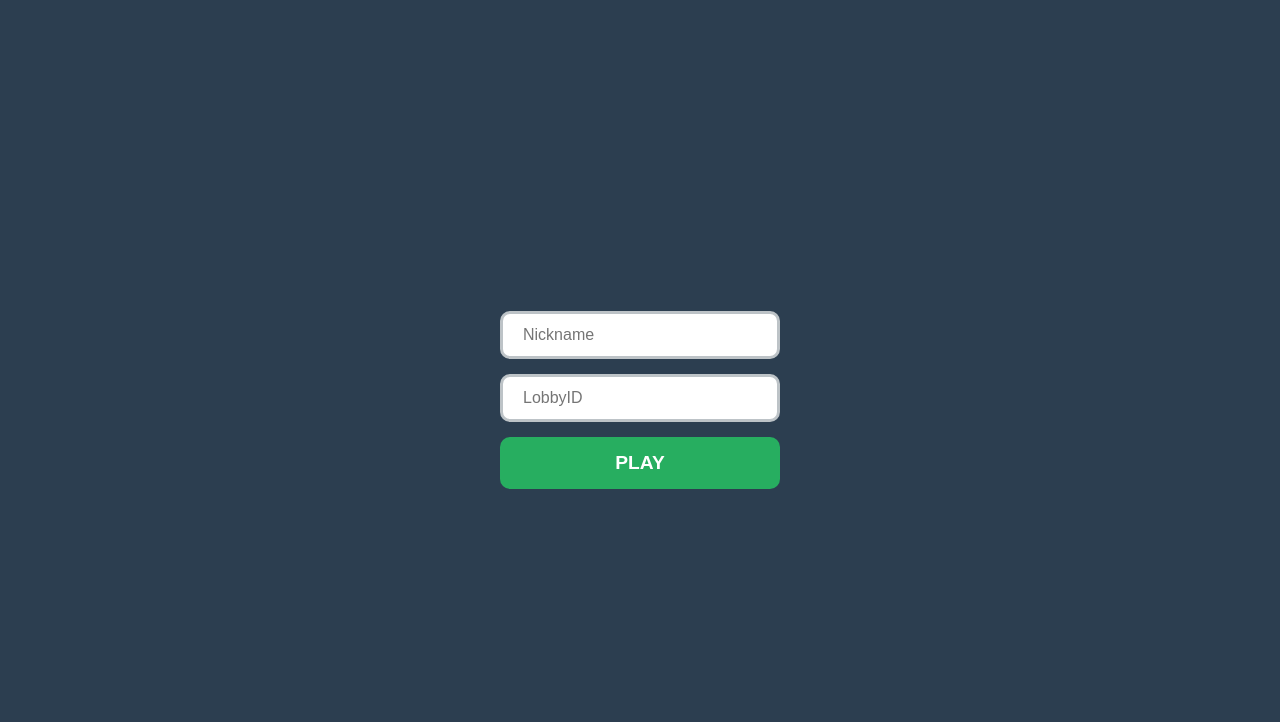
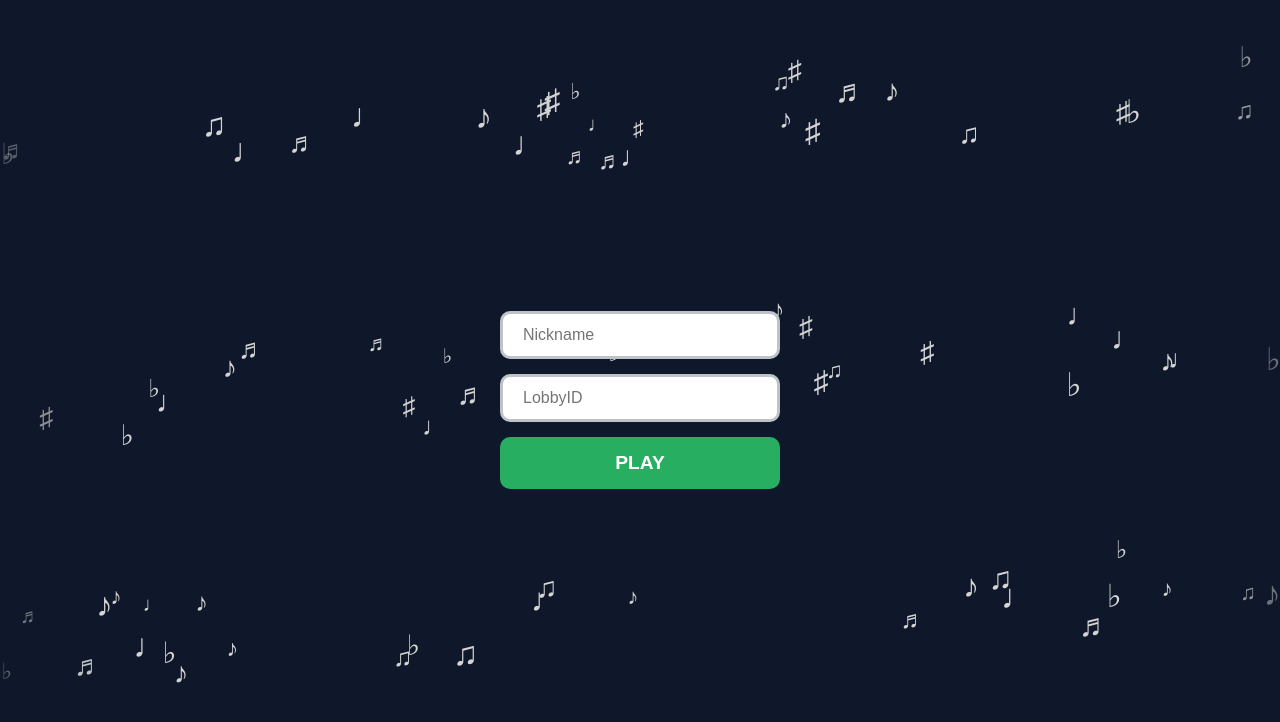
Before and after one commit to Loneox01/GarticTone, a React app in the folder Frontend/: page / in a window 1280 px wide. Shown: the top 722 px of the page. Built offline with nearby package versions, Linux system fonts and the light colour scheme; the HTML template or start-up script is replaced by a standard one.

Commit message:
drifting notes UI

```diff
--- /dev/null
+++ b/Frontend/src/components/DriftingNotes.tsx
@@ -0,0 +1,53 @@
+import { useMemo } from "react";
+import '../styles/DriftingNotes.css';
+
+
+const MusicBackground = () => {
+    const NUM_NOTES = 90;
+    const notes = ['♩', '♪', '♫', '♬', '♭', '♯'];
+
+    // initializes a steady stream of notes one time of length NUM_NOTES
+    const staticNotes = useMemo(() => {
+        const lanes = [
+            { min: 10, max: 20 }, // top Stream
+            { min: 40, max: 50 }, // middle Stream
+            { min: 70, max: 80 }  // bottom Stream
+        ];
+
+        return [...Array(NUM_NOTES)].map((_, i) => {
+            // pick a lane,
+            const lane = lanes[i % lanes.length];
+
+            return {
+                id: i,
+                symbol: notes[Math.floor(Math.random() * notes.length)],
+                top: Math.random() * (lane.max - lane.min) + lane.min,
+                delay: Math.random() * -15, // negative fills screen immediately
+                duration: Math.random() * 5 + 10, // optional override for random duration time
+                size: Math.random() * 15 + 20,
+                opacity: Math.random() * 0.5 + 0.2
+            };
+        });
+    }, []);
+
+    return (
+        <div className="music-container">
+            {staticNotes.map((note) => (
+                <span
+                    key={note.id}
+                    className="floating-note"
+                    style={{
+                        top: `${note.top}%`,
+                        animationDelay: `${note.delay}s`,
+                        fontSize: `${note.size}px`,
+                        opacity: note.opacity
+                    }}
+                >
+                    {note.symbol}
+                </span>
+            ))}
+        </div>
+    );
+};
+
+export default MusicBackground;
--- a/Frontend/src/screens/HomeScreen.tsx
+++ b/Frontend/src/screens/HomeScreen.tsx
@@ -1,5 +1,8 @@
 import '../styles/HomeScreen.css';
 import { useState, useEffect } from 'react'
+import MusicBackground from '../components/DriftingNotes';
+import '../styles/DriftingNotes.css';
+
 
 interface HomeProps {
     onJoin: (nickname: string, lobbyId: string) => void;
@@ -49,6 +52,8 @@ const Home = ({ onJoin, externalError }: HomeProps) => {
 
     return (
         <div className="home-container">
+            <MusicBackground />
+            <div className="home-content">
                 <input
                     // NICKNAME INPUT BAR
                     className={`game-input ${isShaking && nnError ? 'error-shake' : ''}`} placeholder={placeholderNN}
@@ -69,6 +74,7 @@ const Home = ({ onJoin, externalError }: HomeProps) => {
                     PLAY
                 </button>
             </div>
+        </div>
     );
 };
 
--- /dev/null
+++ b/Frontend/src/styles/DriftingNotes.css
@@ -0,0 +1,62 @@
+.music-container {
+    position: absolute;
+    top: 0;
+    left: 0;
+    width: 100%;
+    height: 100%;
+    overflow: hidden;
+    z-index: 1;
+    /* unclickable notes */
+    pointer-events: none;
+}
+
+.floating-note {
+    position: absolute;
+    left: -50px;
+    color: rgb(212, 212, 212);
+    /*
+        sideScroll: The long 15s journey across
+        rapidSway: The quick 1s up-down bounce
+    */
+    animation:
+        sideScroll 15s linear infinite,
+        rapidSway 2.5s ease-in-out infinite;
+    white-space: nowrap;
+    user-select: none;
+
+    font-family: "Times New Roman", Times, serif;
+}
+
+/* left right drift */
+@keyframes sideScroll {
+    0% {
+        transform: translateX(0) translateY(5vh);
+        opacity: 0;
+    }
+
+    10% {
+        opacity: 1;
+    }
+
+    90% {
+        opacity: 1;
+    }
+
+    100% {
+        transform: translateX(calc(100vw + 100px)) translateY(-5vh);
+        opacity: 0;
+    }
+}
+
+/* up down sway */
+@keyframes rapidSway {
+
+    0%,
+    100% {
+        margin-top: 0px;
+    }
+
+    50% {
+        margin-top: -20px;
+    }
+}
--- a/Frontend/src/styles/HomeScreen.css
+++ b/Frontend/src/styles/HomeScreen.css
@@ -1,12 +1,21 @@
 .home-container {
+    position: relative;
+    width: 100vw;
+    height: 100vh;
+    background-color: #0f172a;
+    overflow: hidden;
+    display: flex;
+    justify-content: center;
+    align-items: center;
+}
+
+.home-content {
+    position: relative;
+    z-index: 10;
     display: flex;
     flex-direction: column;
     align-items: center;
-    justify-content: center;
-    height: 100vh;
     gap: 15px;
-    /* gap between inputs and button */
-    background-color: #2c3e50;
 }
 
 .game-input {
```
Lines whose indentation alone changed are shown as unchanged.
